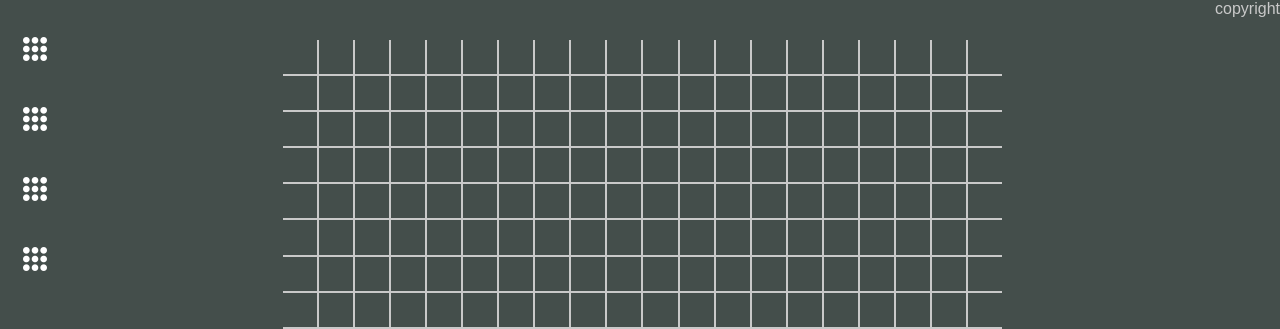
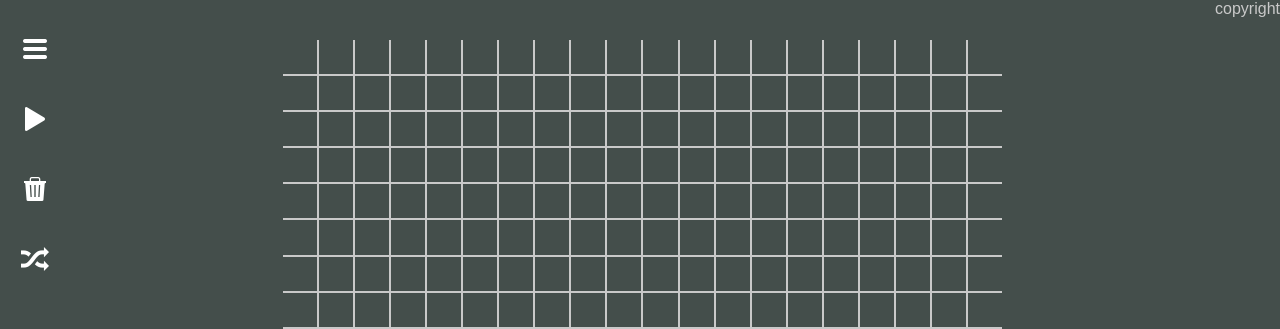
Before and after one commit to gurugu-fcc-projects/FCC_game_of_life, a React (Create React App) app: page / in a window 1280 px wide. Shown: the top 329 px of the page. Built offline with nearby package versions, Linux system fonts and the light colour scheme.

Commit message:
Add different icons

```diff
--- a/src/components/Interface.js
+++ b/src/components/Interface.js
@@ -24,16 +24,20 @@ const Interface = ({ isPlaying, startGame, stopGame }) => {
         title="Settings"
         onClick={handleSettingsClick}
       >
-        <i className="interface__icon ion-ios-keypad" />
+        <i className="interface__icon ion-navicon-round" />
       </button>
       <button className="interface__button" title="Play/Stop">
-        <i className="interface__icon ion-ios-keypad" />
+        {isPlaying ? (
+          <i className="interface__icon ion-pause" />
+        ) : (
+          <i className="interface__icon ion-play" />
+        )}
       </button>
       <button className="interface__button" title="Clear">
-        <i className="interface__icon ion-ios-keypad" />
+        <i className="interface__icon ion-trash-a" />
       </button>
       <button className="interface__button" title="Random">
-        <i className="interface__icon ion-ios-keypad" />
+        <i className="interface__icon ion-shuffle" />
       </button>
     </div>
   );
--- a/src/scss/partials/_settings.scss
+++ b/src/scss/partials/_settings.scss
@@ -2,10 +2,9 @@
   position: fixed;
   display: flex;
   flex-direction: column;
-  justify-content: center;
-  // top: 0;
-  // left: 0;
-  // height: 100%;
+  top: 0;
+  left: 0;
+  height: 100%;
   width: 550px;
   transform: translateX(-550px);
   transition: transform 0.4s ease-out;
```
